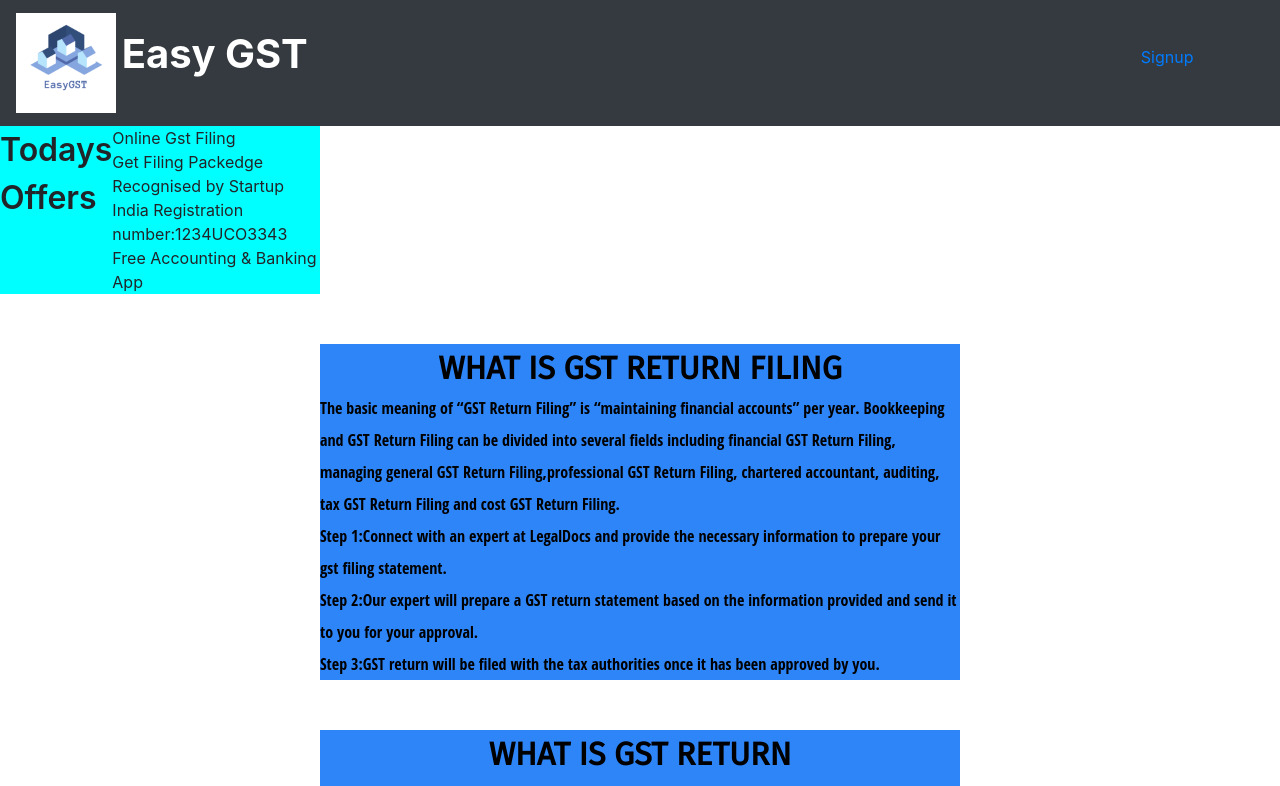
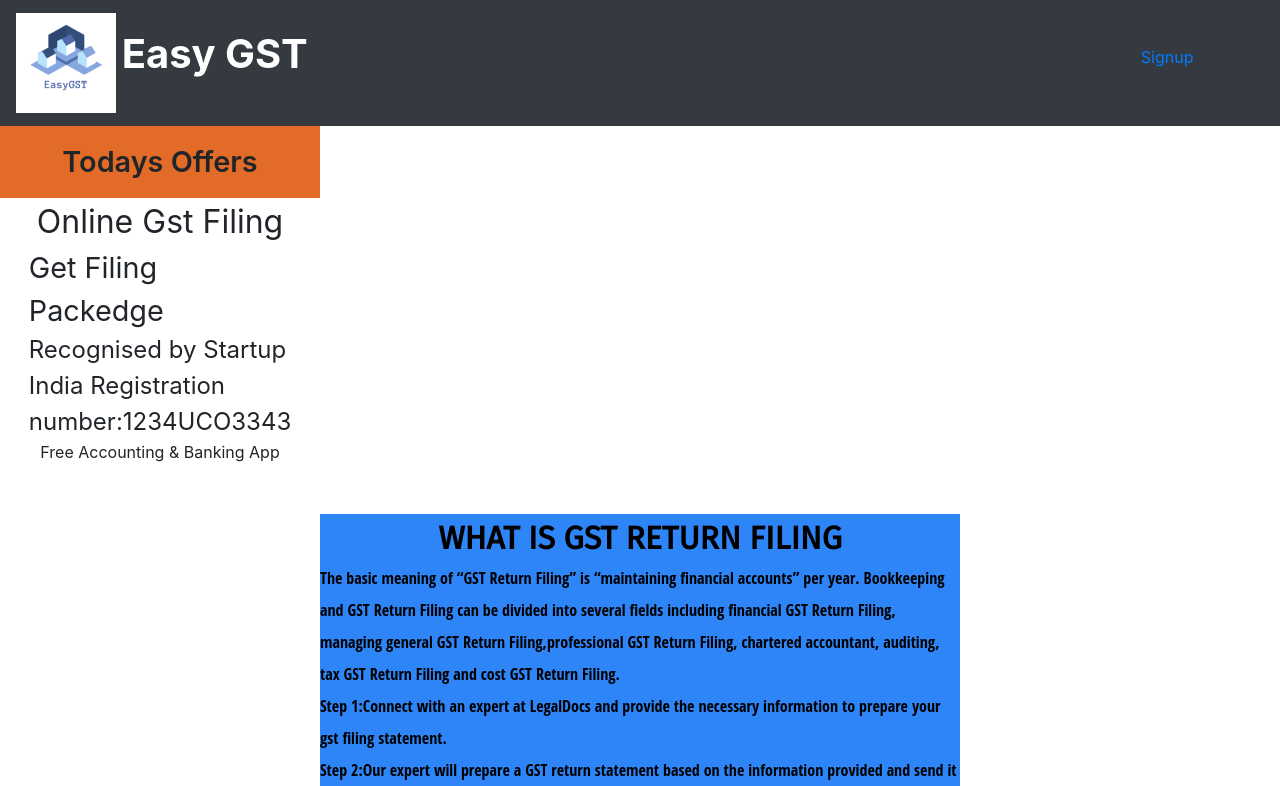
Before and after one commit to sumit9868/GST-Filing, a React (Create React App) app: page / in a window 1280 px wide. Shown: the top 786 px of the page. Built offline with nearby package versions, Linux system fonts and the light colour scheme; no server answers.

Commit message:
worked on offers.css

```diff
--- a/src/CSS/Offers.css
+++ b/src/CSS/Offers.css
@@ -1,20 +1,36 @@
 .offers{
     display: flex;
-    /* flex-direction: column; */
-    /* align-items: center; */
+    flex-direction: column;
+    align-items: center;
     width:20rem;
-    background-color: aqua;
 }
 
 .offers__tagline{
     display:flex;
-    /* flex-direction: row; */
-    font-size:2em;
+    font-size:1.8em;
     font-weight: 600;
+    background-color: rgb(226, 108, 39);
+    padding-top: 0.5em;
+    padding-bottom: 0.5em;
+    width: 100%;
 }
 
-/* .offers div{
+.offers div{
     display:flex;
     align-items:center;
     flex-direction: column;
-} */
+}
+.tagline2{
+    align-items: center;
+    font-size: 2rem;
+}
+.tagline3{
+    font-size: 1.8rem;
+}
+.offerbox2{
+    padding-left: 2rem;
+    padding-right: 2rem;
+}
+.tagline4{
+    font-size: 1.5rem;
+}
--- a/src/JS/Offers.js
+++ b/src/JS/Offers.js
@@ -1,23 +1,24 @@
 import React from 'react'
 import '../CSS/Offers.css'
 function Offers() {
-    return (
+    return (<div className="offers__box">
         <div className="offers">
             <div className="offers__tagline">
-               <span> Todays Offers </span>
+                <span> Todays Offers </span>
             </div>
 
-            <div>
+            <div className="offerbox2">
+                <div className="tagline2">
+                    Online Gst Filing
+                </div>
                 <div>
-                    Online Gst Filing
-                <div>
-                    <div>Get Filing Packedge</div>
-                    <div>Recognised by Startup India Registration number:1234UCO3343</div>
+                    <div className="tagline3">Get Filing Packedge</div>
+                    <div className="tagline4">Recognised by Startup India Registration number:1234UCO3343</div>
                     <div>Free Accounting & Banking App</div>
-                </div>
                 </div>
             </div>
         </div>
+    </div>
     )
 }
 
```
